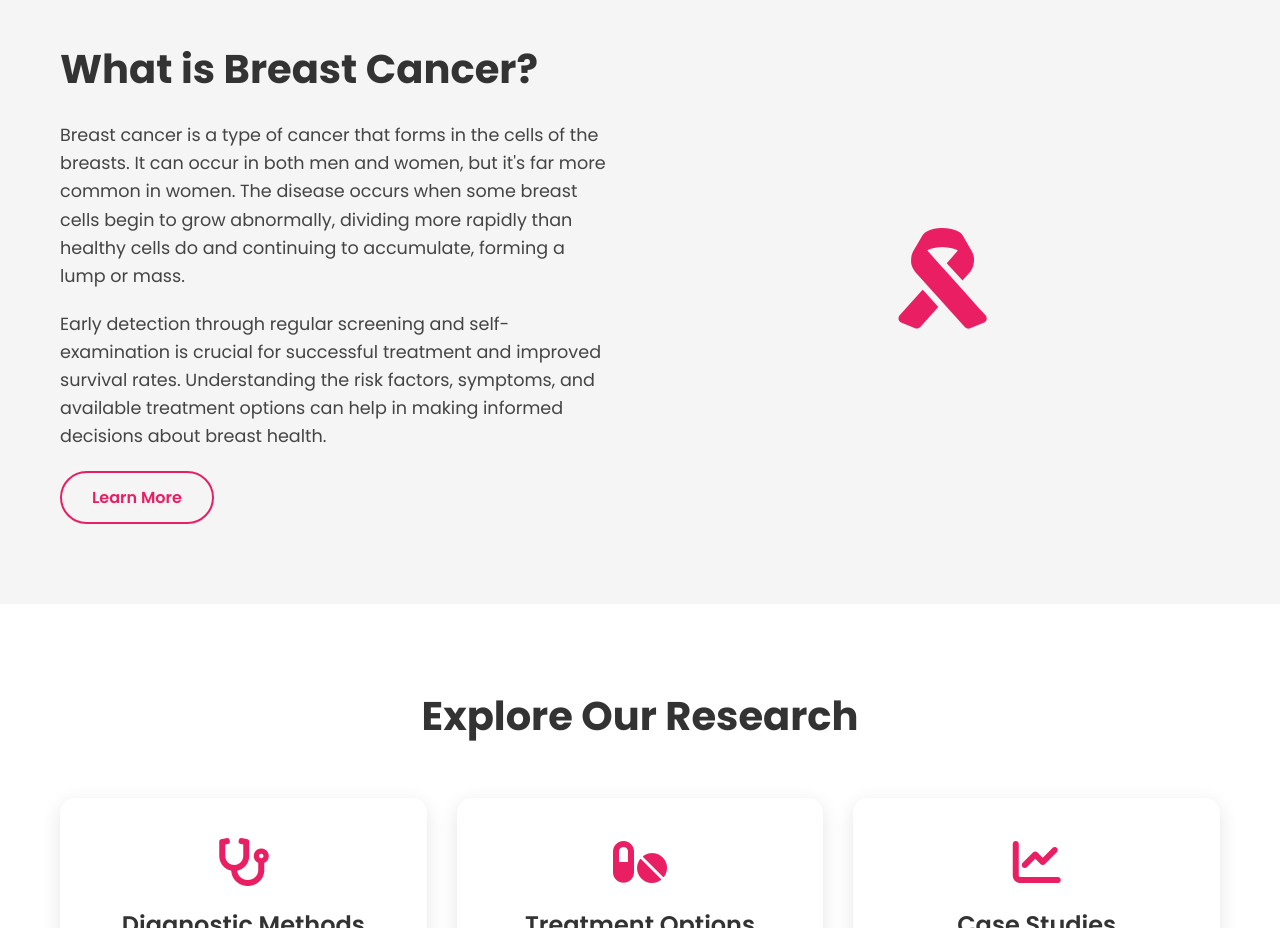
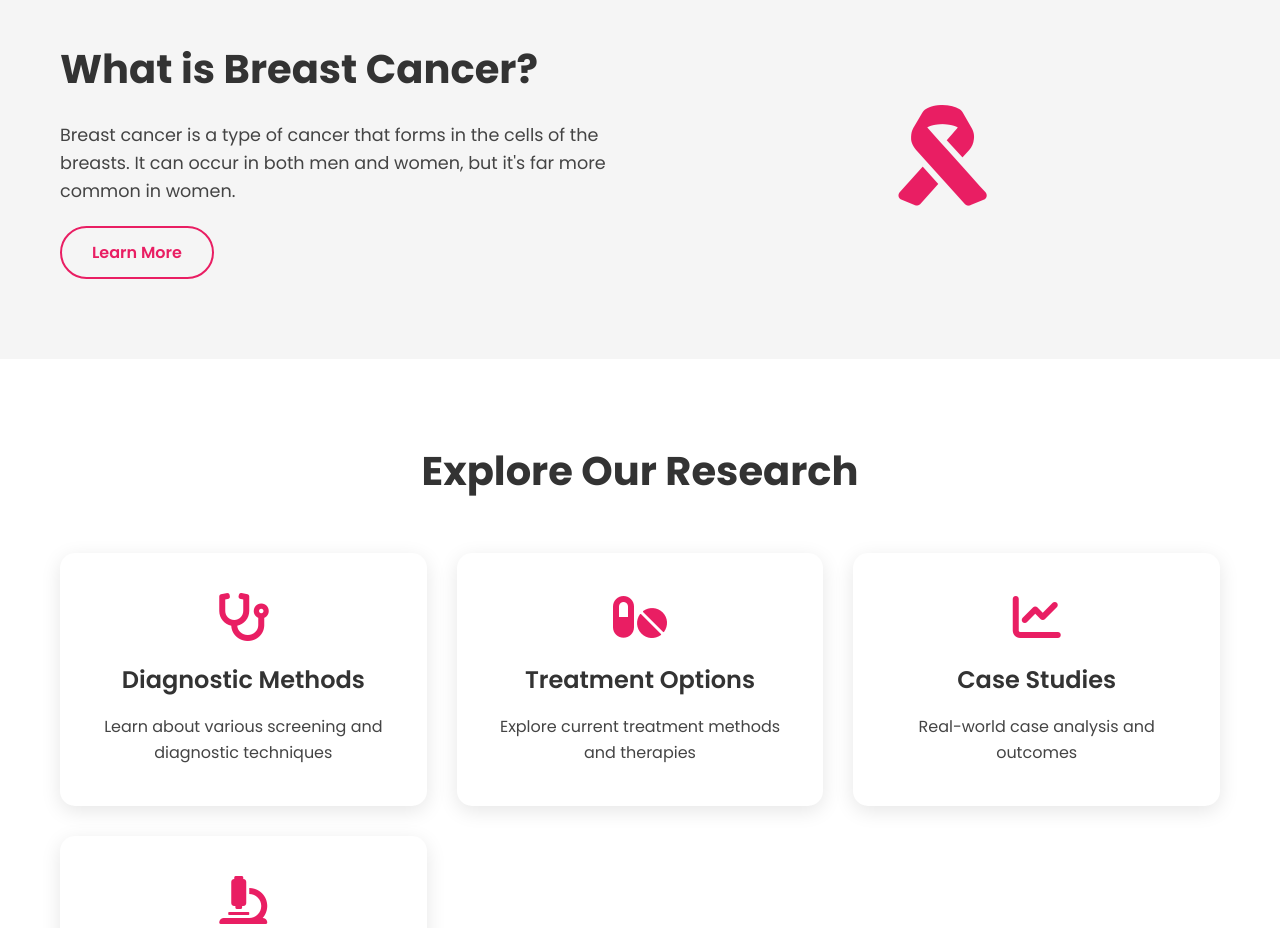
Before and after one commit to luluadhorajiwala04-tech/lulua-breast-cancer, a plain HTML site: page index.html in a window 1280 px wide. Shown: the part 1340-2268 px from the top of the page. Drawn offline with Linux system fonts and the light colour scheme.

Commit message:
Add files via upload

```diff
--- a/index.html
+++ b/index.html
@@ -30,7 +30,7 @@
             <a href="diagnostic.html" class="nav-link">Diagnostic Methods</a>
           </li>
           <li class="nav-item">
-            <a href="remedial.html" class="nav-link">Treatment Methods</a>
+            <a href="remedial.html" class="nav-link">Remedial Measures</a>
           </li>
           <li class="nav-item">
             <a href="case-analysis.html" class="nav-link">Case Analysis</a>
@@ -105,15 +105,10 @@
             <p>
               Breast cancer is a type of cancer that forms in the cells of the
               breasts. It can occur in both men and women, but it's far more
-              common in women. The disease occurs when some breast cells begin
-              to grow abnormally, dividing more rapidly than healthy cells do
-              and continuing to accumulate, forming a lump or mass.
+              common in women.
             </p>
             <p>
-              Early detection through regular screening and self-examination is
-              crucial for successful treatment and improved survival rates.
-              Understanding the risk factors, symptoms, and available treatment
-              options can help in making informed decisions about breast health.
+
             </p>
             <a href="diagnostic.html" class="btn btn-outline">Learn More</a>
           </div>
```
